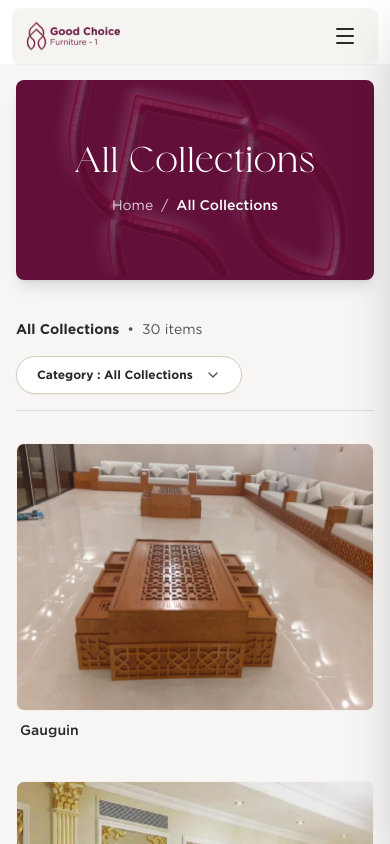
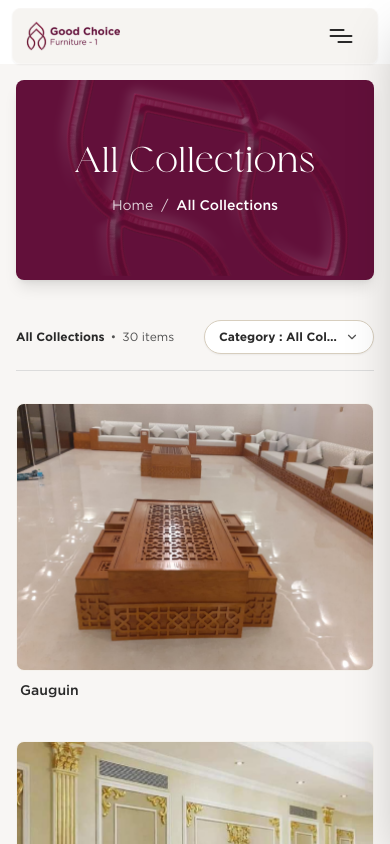
Before and after one commit to Nurit-Ltd/good-choice, a Next.js app: page /products in a window 390 px wide. Shown: the top 844 px of the page. Built offline with nearby package versions, Linux system fonts and the light colour scheme.

Commit message:
feat: implement reusable SVG icons and core product listing components with navigation layout

```diff
--- a/src/app/(shop)/products/page.tsx
+++ b/src/app/(shop)/products/page.tsx
@@ -42,11 +42,11 @@ export default async function ProductsPage({ searchParams }: ProductsPageProps)
 
       <div className="container mx-auto px-4 sm:px-6 lg:px-8 mt-10 space-y-8">
         {/* Filter & Count Bar */}
-        <div className="flex flex-col sm:flex-row items-start sm:items-center justify-between gap-4 pb-4 border-b border-grey-200">
-          <div className="font-body text-sm text-grey-700">
+        <div className="flex flex-row items-center justify-between gap-3 pb-4 border-b border-grey-200">
+          <div className="font-body text-xs sm:text-sm text-grey-700 truncate min-w-0">
             <span className="font-semibold text-grey-950">{categoryTitle}</span>
-            <span className="mx-2">•</span>
-            <span>{total} items</span>
+            <span className="mx-1.5 sm:mx-2">•</span>
+            <span className="whitespace-nowrap">{total} items</span>
           </div>
 
           {/* Reusable Category Dropdown Selector */}
--- a/src/components/features/products/CategorySelect.tsx
+++ b/src/components/features/products/CategorySelect.tsx
@@ -1,6 +1,6 @@
 "use client";
 
-import { Check, ChevronDown } from "lucide-react";
+import { Check, ChevronDown, X } from "lucide-react";
 import { useRouter } from "next/navigation";
 import { useEffect, useRef, useState } from "react";
 
@@ -9,15 +9,15 @@ interface CategorySelectProps {
 }
 
 const CATEGORIES = [
-  { value: "all", label: "Category : All Collections" },
-  { value: "Chairs", label: "Category : Chairs" },
-  { value: "Sofas", label: "Category : Sofas" },
-  { value: "Beds", label: "Category : Beds" },
-  { value: "Lighting", label: "Category : Lighting" },
-  { value: "Outdoor", label: "Category : Outdoor" },
-  { value: "Wardrobes", label: "Category : Wardrobes" },
-  { value: "Home Decor", label: "Category : Home Decor" },
-  { value: "Living Room", label: "Category : Living Room" },
+  { value: "all", label: "All Collections" },
+  { value: "Chairs", label: "Chairs" },
+  { value: "Sofas", label: "Sofas" },
+  { value: "Beds", label: "Beds" },
+  { value: "Lighting", label: "Lighting" },
+  { value: "Outdoor", label: "Outdoor" },
+  { value: "Wardrobes", label: "Wardrobes" },
+  { value: "Home Decor", label: "Home Decor" },
+  { value: "Living Room", label: "Living Room" },
 ];
 
 export function CategorySelect({ currentCategory }: CategorySelectProps) {
@@ -30,7 +30,7 @@ export function CategorySelect({ currentCategory }: CategorySelectProps) {
       (c) => c.value.toLowerCase() === currentCategory.toLowerCase()
     ) || CATEGORIES[0];
 
-  // Close dropdown menu when clicking outside
+  // Close dropdown menu when clicking outside (Desktop)
   useEffect(() => {
     function handleClickOutside(event: MouseEvent) {
       if (
@@ -44,34 +44,47 @@ export function CategorySelect({ currentCategory }: CategorySelectProps) {
     return () => document.removeEventListener("mousedown", handleClickOutside);
   }, []);
 
+  // Prevent background scroll when mobile bottom sheet is open
+  useEffect(() => {
+    if (typeof window === "undefined") return;
+    if (isOpen) {
+      document.body.style.overflow = "hidden";
+    } else {
+      document.body.style.overflow = "";
+    }
+    return () => {
+      document.body.style.overflow = "";
+    };
+  }, [isOpen]);
+
   const handleSelect = (val: string) => {
     setIsOpen(false);
     router.push(`/products?category=${encodeURIComponent(val)}`);
   };
 
   return (
-    <div ref={containerRef} className="relative inline-block text-left">
+    <div ref={containerRef} className="relative inline-block text-left shrink-0">
       {/* Trigger Button (Shadcn Style Pill Trigger) */}
       <button
         type="button"
         onClick={() => setIsOpen((prev) => !prev)}
-        className="inline-flex items-center justify-between gap-3 bg-white border border-secondary-200 rounded-full px-5 py-2.5 font-body text-xs font-semibold text-grey-950 shadow-xs cursor-pointer focus:outline-none focus:ring-2 focus:ring-primary-950/20 hover:border-primary-950/50 transition-all duration-200 min-w-52.5"
+        className="inline-flex items-center justify-between gap-2 sm:gap-3 bg-white border border-secondary-200 rounded-full px-3.5 sm:px-5 py-2 sm:py-2.5 font-body text-xs font-semibold text-grey-950 shadow-xs cursor-pointer focus:outline-none focus:ring-2 focus:ring-primary-950/20 hover:border-primary-950/50 transition-all duration-200 max-w-42.5 sm:max-w-none sm:min-w-52.5"
         style={{ color: "var(--color-grey-950, #292929)" }}
         aria-haspopup="listbox"
         aria-expanded={isOpen}
       >
-        <span className="truncate">{activeCategoryObj.label}</span>
+        <span className="truncate">Category : {activeCategoryObj.label}</span>
         <ChevronDown
-          className={`w-4 h-4 text-grey-700 shrink-0 transition-transform duration-200 ${
+          className={`w-3.5 h-3.5 sm:w-4 sm:h-4 text-grey-700 shrink-0 transition-transform duration-200 ${
             isOpen ? "rotate-180 text-primary-950" : ""
           }`}
         />
       </button>
 
-      {/* Floating Options Popover Menu (Shadcn UI Dropdown Style) */}
+      {/* Floating Options Popover Menu (Desktop View: hidden on mobile, visible on sm and up) */}
       {isOpen && (
         <div
-          className="absolute right-0 mt-2 w-64 rounded-2xl bg-white border border-secondary-200 shadow-xl p-1.5 z-50 focus:outline-none animate-in fade-in-0 zoom-in-95 duration-150"
+          className="hidden sm:block absolute right-0 mt-2 w-64 rounded-2xl bg-white border border-secondary-200 shadow-xl p-1.5 z-50 focus:outline-none animate-in fade-in-0 zoom-in-95 duration-150"
           style={{
             boxShadow:
               "0 10px 25px -5px rgba(0, 0, 0, 0.1), 0 8px 10px -6px rgba(0, 0, 0, 0.05)",
@@ -113,6 +126,74 @@ export function CategorySelect({ currentCategory }: CategorySelectProps) {
           </div>
         </div>
       )}
+
+      {/* Mobile Bottom Sheet Overlay & Drawer (Mobile View: visible on < sm) */}
+      {isOpen && (
+        <div className="sm:hidden fixed inset-0 z-50 flex flex-col justify-end">
+          {/* Backdrop */}
+          <div
+            className="fixed inset-0 bg-black/50 backdrop-blur-xs transition-opacity animate-in fade-in duration-200"
+            onClick={() => setIsOpen(false)}
+            aria-hidden="true"
+          />
+
+          {/* Bottom Sheet Modal Container */}
+          <div className="relative z-10 w-full bg-white rounded-t-3xl px-5 pt-3 pb-8 border-t border-secondary-200 shadow-2xl animate-in slide-in-from-bottom duration-300 ease-out max-h-[85vh] flex flex-col">
+            {/* Top Drag Handle Bar */}
+            <div className="w-12 h-1.5 bg-grey-300 rounded-full mx-auto mb-3 shrink-0" />
+
+            {/* Bottom Sheet Header */}
+            <div className="flex items-center justify-between pb-3 mb-2 border-b border-grey-100 shrink-0">
+              <h3 className="font-heading text-lg font-semibold text-grey-950">
+                Select Category
+              </h3>
+              <button
+                type="button"
+                onClick={() => setIsOpen(false)}
+                className="w-8 h-8 rounded-full bg-secondary-100 text-grey-700 hover:text-grey-950 flex items-center justify-center transition-colors cursor-pointer"
+                aria-label="Close category select"
+              >
+                <X className="w-4 h-4" />
+              </button>
+            </div>
+
+            {/* Scrollable Category Options List */}
+            <div className="overflow-y-auto space-y-1.5 max-h-[60vh] pr-1">
+              {CATEGORIES.map((cat) => {
+                const isSelected =
+                  cat.value.toLowerCase() === currentCategory.toLowerCase();
+                return (
+                  <button
+                    key={cat.value}
+                    type="button"
+                    onClick={() => handleSelect(cat.value)}
+                    className={`w-full flex items-center justify-between px-4 py-3.5 rounded-2xl font-body text-sm font-medium transition-all text-left cursor-pointer ${
+                      isSelected
+                        ? "bg-[#FAF7F2] text-primary-950 font-semibold border border-primary-950/20 shadow-xs"
+                        : "text-grey-800 hover:bg-secondary-50 active:bg-secondary-100"
+                    }`}
+                    style={{
+                      color: isSelected
+                        ? "var(--color-primary-950, #62103A)"
+                        : undefined,
+                    }}
+                    role="option"
+                    aria-selected={isSelected}
+                  >
+                    <span>{cat.label}</span>
+                    {isSelected && (
+                      <Check
+                        className="w-4 h-4 shrink-0 ml-2"
+                        style={{ color: "var(--color-primary-950, #62103A)" }}
+                      />
+                    )}
+                  </button>
+                );
+              })}
+            </div>
+          </div>
+        </div>
+      )}
     </div>
   );
 }
--- a/src/components/layout/Navbar.tsx
+++ b/src/components/layout/Navbar.tsx
@@ -3,10 +3,10 @@
 import { DesktopNav } from "@/components/layout/navbar/DesktopNav";
 import { MegaMenuPanel } from "@/components/layout/navbar/MegaMenuPanel";
 import { MobileSheet } from "@/components/layout/navbar/MobileSheet";
+import { ModernMenuIcon } from "@/components/shared/svgs";
 import { DualPillButton } from "@/components/ui/DualPillButton";
 import { siteConfig } from "@/config/site";
 import { NavItem } from "@/types/navigation";
-import { Menu } from "lucide-react";
 import Image from "next/image";
 import Link from "next/link";
 import { usePathname } from "next/navigation";
@@ -79,10 +79,10 @@ export function Navbar({
         <button
           type="button"
           onClick={() => setMobileMenuOpen(true)}
-          className="md:hidden flex items-center justify-center p-2 rounded-lg text-grey-950 hover:bg-secondary-50 transition-colors cursor-pointer"
+          className="md:hidden group flex items-center justify-center p-1.5 rounded-xl text-grey-950 hover:bg-secondary-200/60 active:bg-secondary-300/80 active:scale-95 transition-all duration-200 cursor-pointer focus:outline-none"
           aria-label="Open navigation menu sheet"
         >
-          <Menu className="w-6 h-6" />
+          <ModernMenuIcon className="w-9 h-9 text-grey-950 group-hover:scale-105 transition-transform duration-200" />
         </button>
       </div>
 
--- a/src/components/shared/svgs.tsx
+++ b/src/components/shared/svgs.tsx
@@ -116,3 +116,40 @@ export const LongRightArrowIcon = ({ className, ...props }: SVGProps<SVGSVGEleme
     </svg>
   );
 };
+
+export const ModernMenuIcon = ({ className, ...props }: SVGProps<SVGSVGElement>) => {
+  return (
+    <svg
+      {...props}
+      className={`transition-transform duration-300 ${className || ""}`}
+      xmlns="http://www.w3.org/2000/svg"
+      viewBox="0 0 24 24"
+      fill="none"
+    >
+      <path
+        d="M5 8H13.75"
+        stroke="currentColor"
+        strokeWidth="1.25"
+        strokeLinecap="round"
+        strokeLinejoin="round"
+        className="transition-transform duration-300 ease-out group-hover:translate-x-1"
+      />
+      <path
+        d="M5 12H19"
+        stroke="currentColor"
+        strokeWidth="1.25"
+        strokeLinecap="round"
+        strokeLinejoin="round"
+        className="transition-transform duration-300 ease-out group-hover:-translate-x-1"
+      />
+      <path
+        d="M10.25 16L19 16"
+        stroke="currentColor"
+        strokeWidth="1.25"
+        strokeLinecap="round"
+        strokeLinejoin="round"
+        className="transition-transform duration-300 ease-out group-hover:translate-x-1"
+      />
+    </svg>
+  );
+};
```
Also changed, not shown: src/components/layout/navbar/MobileSheet.tsx (+11 -47 lines).
